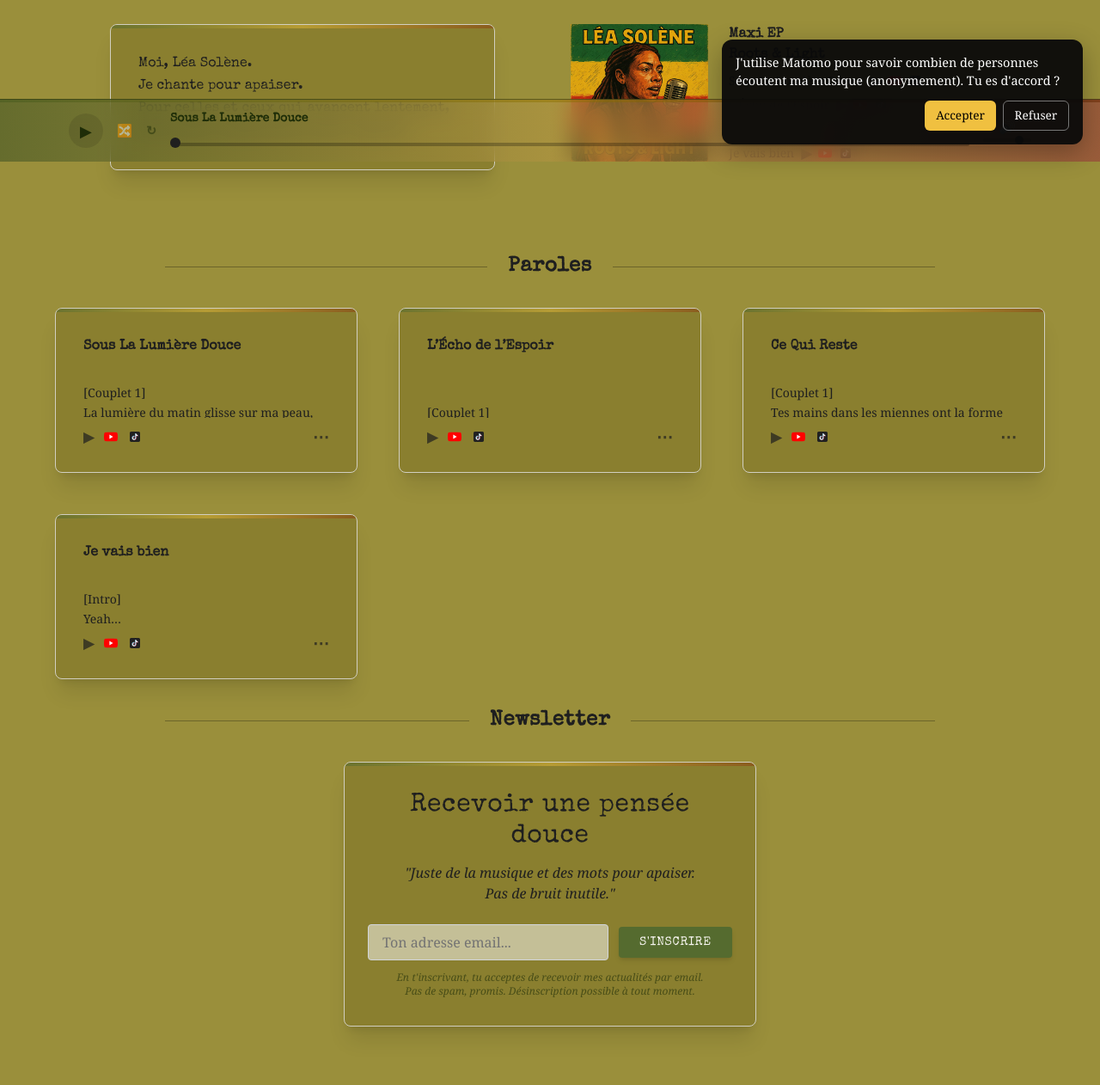
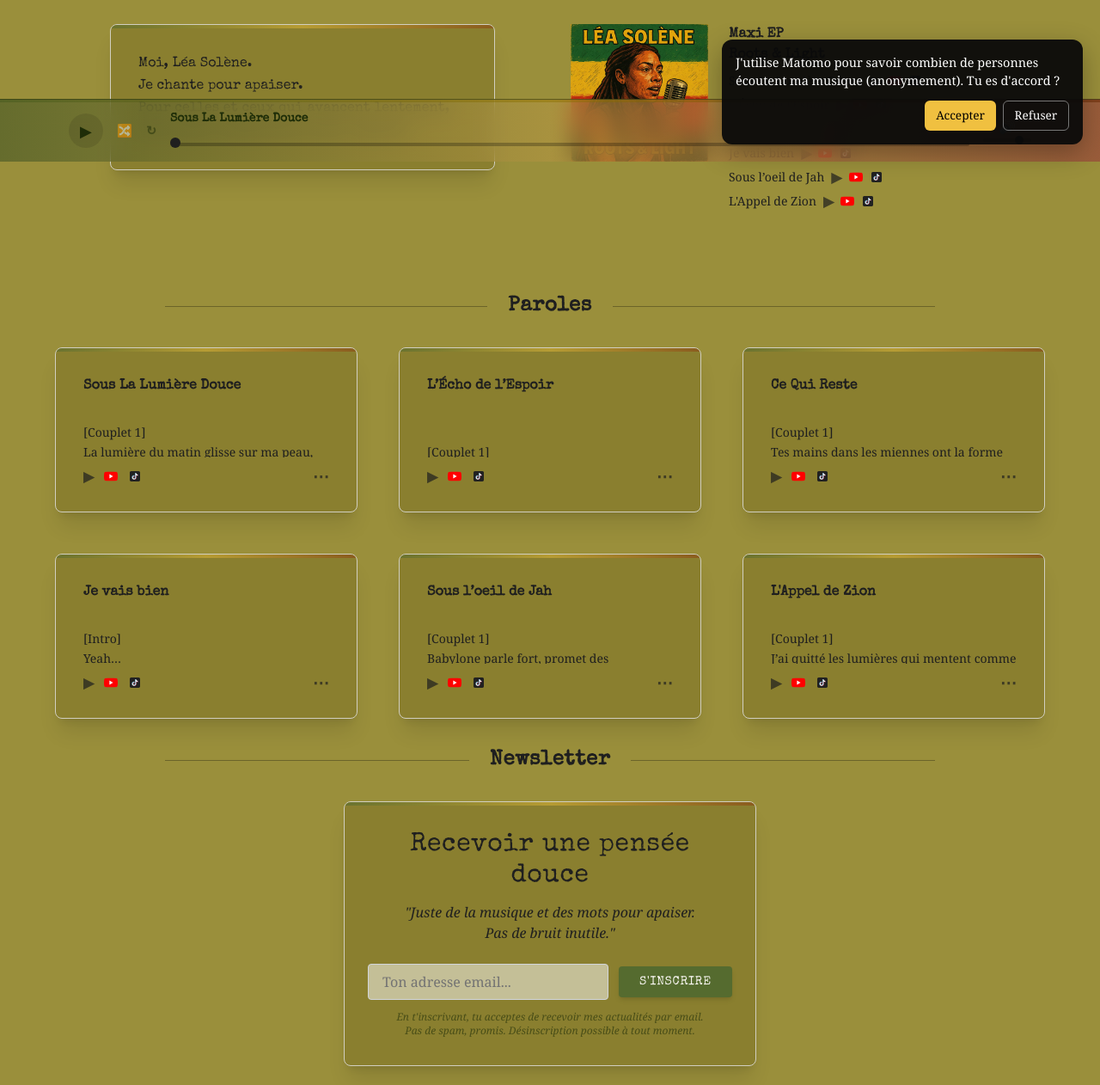
Before and after one commit to Paullux/lea-solene, a PHP site: page / in a window 1280 px wide. Shown: the part 612-1874 px from the top of the page at 86% size. Run offline with PHP 8.4, Linux system fonts and the light colour scheme; some libraries are stand-ins or nearby versions.

Commit message:
feat: add music player and 2 songs

```diff
--- a/data/lyrics.php
+++ b/data/lyrics.php
@@ -279,4 +279,132 @@ Je vais bien…
 Love and Jah.
 TEXT
   ],
+  [
+    'title' => "Sous l’oeil de Jah",
+    'audio' => 'assets/audio/lea_solene_sous_l_oeil_de_jah.mp3',
+    'youtube' => 'https://youtu.be/ehLplCrAIkY',
+    'tiktok' => 'https://www.tiktok.com/@paulluxwaffle/video/7587876950832614678',
+    'lyrics' => <<<TEXT
+[Couplet 1]
+Babylone parle fort, promet des lendemains,
+Des écrans, des lois sèches, des cœurs à l’étroit.
+Mais quand ta main trouve la mienne au matin,
+Le monde ralentit, ne nous atteint pas.
+
+[Pré-refrain]
+Ils veulent nous diviser, nous apprendre la peur,
+Mais ton souffle contre moi me rappelle l’essentiel.
+
+[Refrain]
+Sous l’œil de Jah, je t’aime simplement,
+Un homme, une femme, debout dans le vent.
+Ce n’est pas une fuite, c’est une réponse claire,
+L’amour vivant face aux murs de Babylone.
+
+[Couplet 2]
+Ils vendent des chaînes dorées, des rôles, des images,
+Des mots trop lourds pour nos corps fatigués.
+Mais dans ton regard je retrouve le passage,
+Celui qui mène à la vérité.
+
+[Pré-refrain]
+Pas besoin de couronne, ni de faux pouvoirs,
+Quand deux cœurs marchent droits dans la lumière.
+
+[Refrain]
+Sous l’œil de Jah, je t’aime simplement,
+Un homme, une femme, présents, conscients.
+Ce n’est pas une guerre, c’est un choix sincère,
+L’amour debout face à Babylone.
+
+[Pont]
+Jah ne crie pas, il guide en silence,
+Dans la chaleur d’un lien respecté.
+Chaque pas ensemble est une résistance,
+Chaque baiser, un acte sacré.
+
+[Refrain final]
+Sous l’œil de Jah, je t’aime lentement,
+Contre l’aliénation, contre l’oubli des sens.
+Si Babylone tombe, ce sera par là,
+Par l’amour vrai… toi et moi.
+
+[Outro]
+Babylone s’agite,
+Nous, on reste.
+TEXT
+  ],
+  [
+    'title' => "L'Appel de Zion",
+    'audio' => 'assets/audio/lea_solene_appel_de_zion.mp3',
+    'youtube' => 'https://youtu.be/qG7I4z0-cOo',
+    'tiktok' => 'https://www.tiktok.com/@paulluxwaffle/video/7590115511518711062',
+    'lyrics' => <<<TEXT
+[Couplet 1]
+J’ai quitté les lumières qui mentent comme des promesses,
+Pour des chemins de terre où mes pas font pousser des tresses.
+Chaque grain que je sème est un mot que j’ai tu,
+Chaque fruit qui mûrit est une preuve que Jah a entendu.
+Mes doigts connaissent l’argile, la pluie, le poids du soleil,
+Et le soir, quand la brume danse avec les abeilles,
+Je goûte dans la tomate le sel de nos anciens,
+Ceux qui savaient déjà que la terre est un jardin.
+
+[Pré-refrain]
+Ohhh, et si le paradis n’était qu’un champ à défricher,
+Un feu qui crépite, des mains à serrer ?
+Pas besoin de couronne quand on a des racines,
+Car Zion, c’est ici… quand on y croit.
+
+[Refrain]
+Lève-toi, viens, la route est un sillon,
+Où chaque pas efface un peu de Babylon.
+Plante tes rêves profond, arrose-les de chants,
+Et tu verras pousser… ton propre Shashamane.
+Lève-toi, viens, la table est mise,
+Avec le pain qu’on pétrit, les histoires qu’on partages.
+Ici, même les ombres ont le goût du miel,
+Car Zion, c’est ce qu’on cultive… et ce qu’on veille.
+
+[Couplet 2]
+Mon grand-père disait : « Un homme affamé
+N’est libre que s’il connaît le nom de ses semis. »
+Alors j’ai appris les saisons, les signes du vent,
+À reconnaître l’aube rien qu’au chant des enfants.
+Pas de roi, pas de loi, juste des lignes de haricots,
+Des courges qui grimpent comme des prières en silence,
+Et ce feu qui crépite, droit comme un I,
+C’est la seule lumière dont j’aie besoin pour vivre.
+
+[Pré-refrain]
+Ohhh, et si le paradis n’était qu’un repas partagé,
+Un rire qui roule, un pain qu’on a pétrit ?
+Pas besoin de frontières quand on a des graines,
+Car Zion, c’est ici… quand on s’y reconnaît.
+
+[Refrain]
+Lève-toi, viens, la route est un sillon,
+Où chaque pas efface un peu de Babylon.
+Plante tes rêves profond, arrose-les de chants,
+Et tu verras pousser… ton propre Shashamane.
+Lève-toi, viens, la table est mise,
+Avec le pain qu’on pétrit, les histoires qu’on partages.
+Ici, même les ombres ont le goût du miel,
+Car Zion, c’est ce qu’on cultive… et ce qu’on veille.
+
+[Pont]
+Ils nous ont vendu des rêves en boîte, des dieux en plastique,
+Mais moi, je crois aux miracles qui poussent… dans le compost.
+Parce qu’un jour, tes enfants te demanderont :
+« Dis, c’est quoi, le goût de la terre ? »
+Et tu leur tendras une figue encore tiède de soleil,
+En leur disant : « Ça, c’est Zion. »
+
+[Outro]
+Lève-toi… (lève-toi)
+Viens… (viens)
+La table est mise.
+Ital… c’est la vie.
+TEXT
+  ],
 ];
--- a/data/tracks.php
+++ b/data/tracks.php
@@ -24,5 +24,18 @@ $tracks = [
     'audio' => 'assets/audio/lea_solene_je_vais_bien.mp3',
     'youtube' => 'https://youtu.be/f7aGfO4Lhew',
     'tiktok' => 'https://www.tiktok.com/@paulluxwaffle/video/7586913536425708822'
+  ],
+  [
+    'title' => "Sous l’oeil de Jah",
+    'audio' => 'assets/audio/lea_solene_sous_l_oeil_de_jah.mp3',
+    'youtube' => 'https://youtu.be/ehLplCrAIkY',
+    'tiktok' => 'https://www.tiktok.com/@paulluxwaffle/video/7587876950832614678'
+  ],
+  [
+    'title' => "L'Appel de Zion",
+    'audio' => 'assets/audio/lea_solene_appel_de_zion.mp3',
+    'youtube' => 'https://youtu.be/qG7I4z0-cOo',
+    'tiktok' => 'https://www.tiktok.com/@paulluxwaffle/video/7590115511518711062'
   ]
 ];
+?>
--- a/js/player.js
+++ b/js/player.js
@@ -16,7 +16,9 @@ document.addEventListener('DOMContentLoaded', () => {
         { title: 'Sous La Lumière Douce', src: 'assets/audio/lea_solene_sous_la_lumiere_douce.mp3' },
         { title: "L'Écho de l'Espoir", src: 'assets/audio/lea_solene_l_echo_de_l_espoir.mp3' },
         { title: 'Ce Qui Reste', src: 'assets/audio/lea_solene_ce_qui_reste.wav' },
-        { title: 'Je vais bien', src: 'assets/audio/lea_solene_je_vais_bien.mp3' }
+        { title: 'Je vais bien', src: 'assets/audio/lea_solene_je_vais_bien.mp3' },
+        { title: 'Sous l’oeil de Jah', src: 'assets/audio/lea_solene_sous_l_oeil_de_jah.mp3' },
+        { title: 'L\'Appel de Zion', src: 'assets/audio/lea_solene_appel_de_zion.mp3' }
     ];
 
     let currentIndex = 0;
```
Also changed, not shown: 2 other files.
